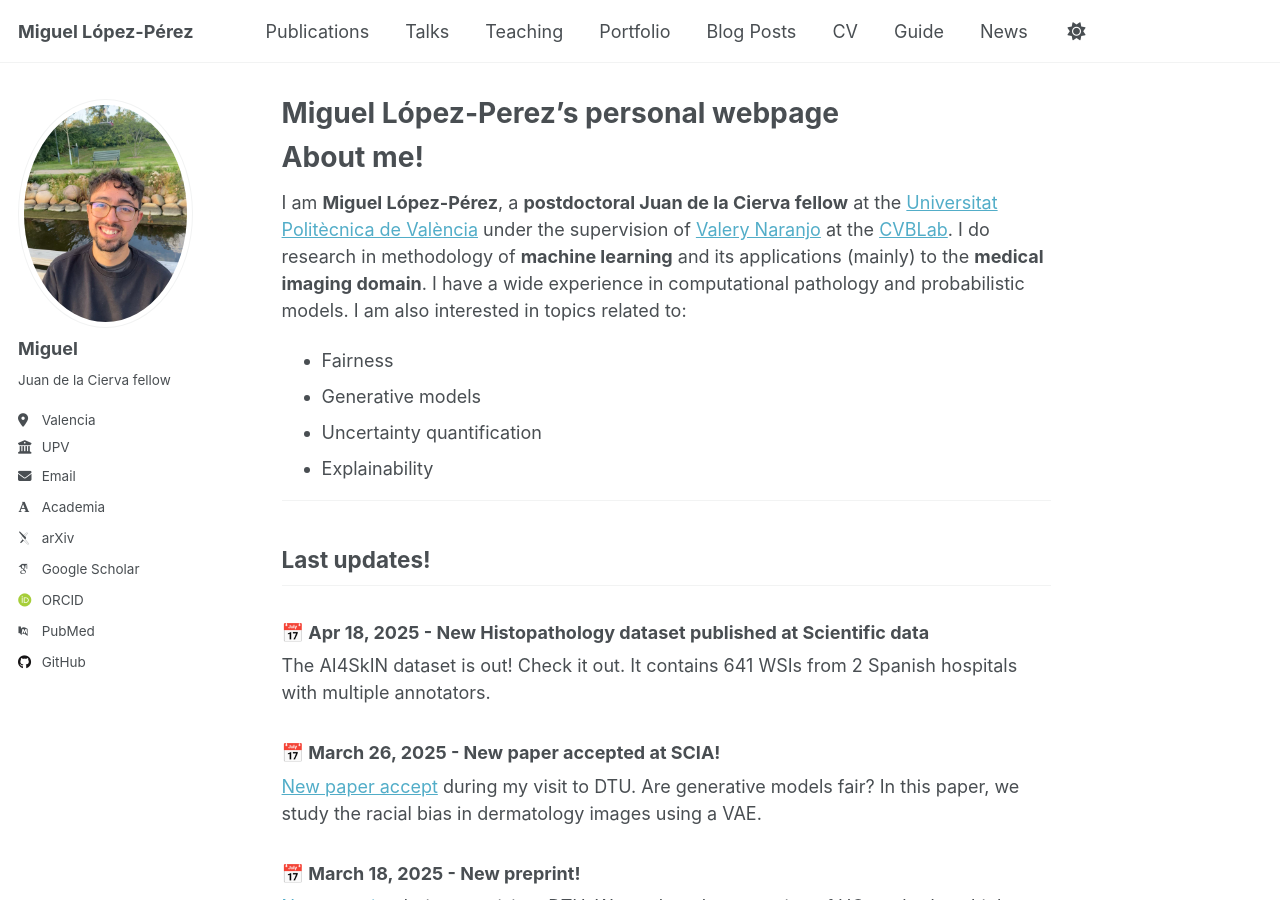
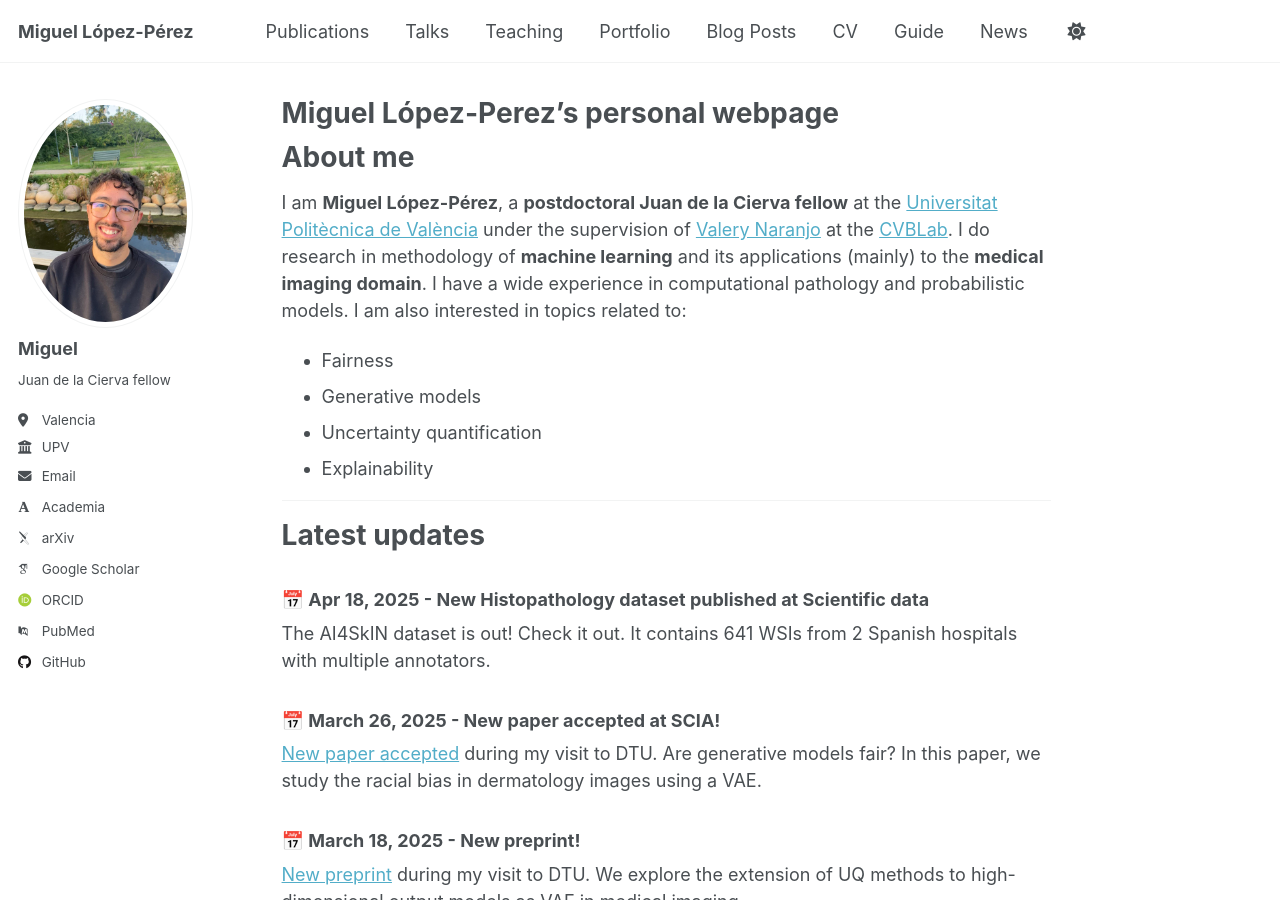
Before and after one commit to wizmik12/wizmik12.github.io, a Jekyll site: the page built from _pages/about.md, in a window 1280 px wide and 900 px high. Built offline with Jekyll 4.4.1, drawn with Linux system fonts in a browser that asks for light colours; some web fonts are replaced.

Commit message:
Update about.md

```diff
--- a/_pages/about.md
+++ b/_pages/about.md
@@ -7,7 +7,7 @@ redirect_from:
   - /about.html
 ---
 
-# About me!
+# About me
 
 I am **Miguel López-Pérez**, a **postdoctoral Juan de la Cierva fellow** at the [Universitat Politècnica de València](https://github.com/academicpages/academicpages.github.io) under the supervision of [Valery Naranjo](https://www.upv.es/ficha-personal/vnaranjo) at the [CVBLab](https://www.cvblab.webs.upv.es/en/home/). I do research in methodology of **machine learning** and its applications (mainly) to the **medical imaging domain**. I have a wide experience in computational pathology and probabilistic models. I am also interested in topics related to:
 - Fairness
@@ -17,14 +17,14 @@ I am **Miguel López-Pérez**, a **postdoctoral Juan de la Cierva fellow** at th
 
 ---
 
-## Last updates!
+# Latest updates
 
 ### 📅 Apr 18, 2025 - New Histopathology dataset published at Scientific data
 The AI4SkIN dataset is out! Check it out. It contains 641 WSIs from 2 Spanish hospitals with
 multiple annotators.
 
 ### 📅 March 26, 2025 - New paper accepted at SCIA!
-[New paper accept](https://arxiv.org/abs/2501.11752) during my visit to DTU. Are generative models fair? In this paper, we study the racial bias in dermatology images using a VAE.
+[New paper accepted](https://arxiv.org/abs/2501.11752) during my visit to DTU. Are generative models fair? In this paper, we study the racial bias in dermatology images using a VAE.
 
 ### 📅 March 18, 2025 - New preprint!
 [New preprint](https://arxiv.org/abs/2503.17477) during my visit to DTU. We explore the extension of UQ methods to high-dimensional output models as VAE in medical imaging.
```
